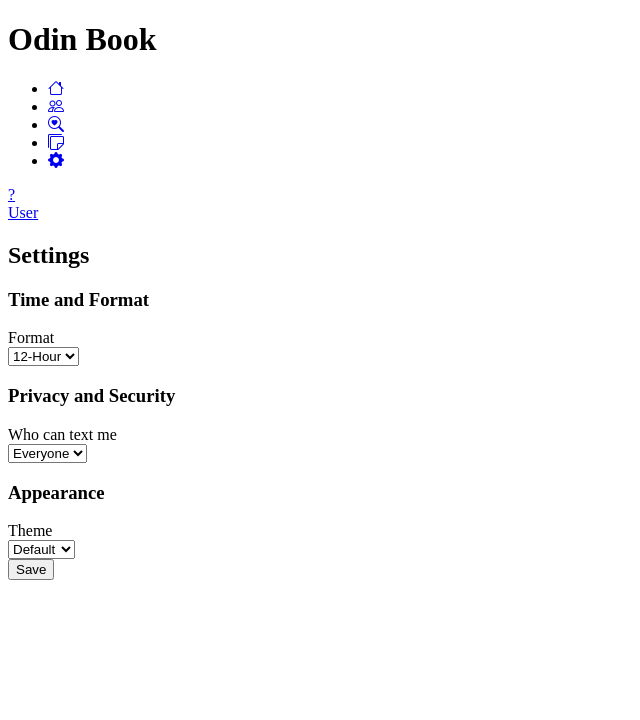
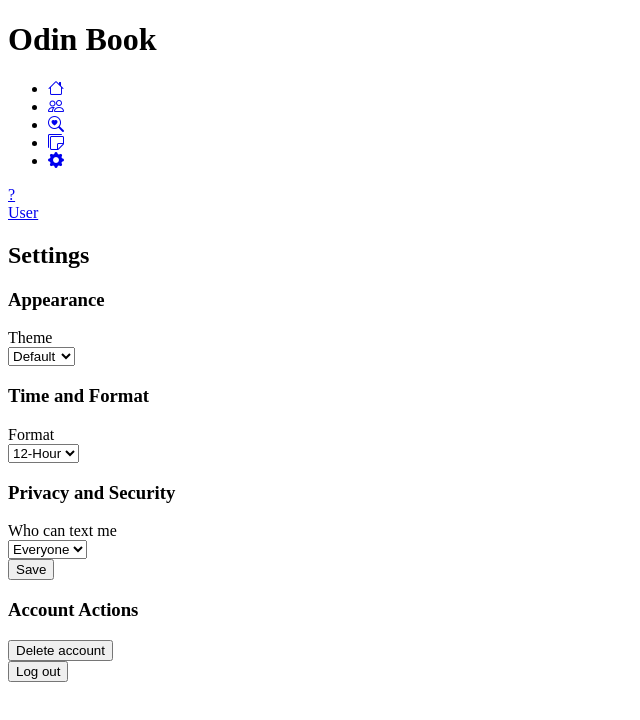
Before and after one commit to zentyvi/odin-book, a React (Vite) app in the folder frontend/: page /settings in a window 1280 px wide. Shown: the top 720 px of the page, without its empty margins (0-640 px from the left). Built offline with nearby package versions, Linux system fonts and the light colour scheme; no server answers; sample sign-in values are in the browser's storage.

Commit message:
Add account actions to settings

```diff
--- a/frontend/src/api/functions/users.js
+++ b/frontend/src/api/functions/users.js
@@ -1,22 +1,4 @@
 import { api_url } from "../config.js";
-
-async function $updateLocalSettings() {
-  const token = localStorage.getItem("token");
-  const bearer = `Bearer ${token}`;
-  const response = await fetch(`${api_url}/users/me/settings`, {
-    headers: {
-      authorization: bearer,
-    },
-  });
-
-  if (!response.ok) {
-    throw new Error("Failed to fetch settings");
-  }
-
-  const result = await response.json();
-  localStorage.setItem("settings", JSON.stringify(result));
-  return result;
-}
 
 async function getMyInfo() {
   const token = localStorage.getItem("token");
@@ -32,10 +14,7 @@ async function getMyInfo() {
   }
 
   const result = await response.json();
-  const settings = JSON.parse(localStorage.getItem("settings"));
-  if (!settings || result?.settings?.updatedAt !== settings?.updatedAt) {
-    $updateLocalSettings();
-  }
+
   return result;
 }
 
@@ -50,6 +29,23 @@ async function getMyFriends() {
 
   if (!response.ok) {
     throw new Error("Failed to fetch friends");
+  }
+
+  const result = await response.json();
+  return result;
+}
+
+async function getMySettings() {
+  const token = localStorage.getItem("token");
+  const bearer = `Bearer ${token}`;
+  const response = await fetch(`${api_url}/users/me/settings`, {
+    headers: {
+      authorization: bearer,
+    },
+  });
+
+  if (!response.ok) {
+    throw new Error("Failed to fetch settings");
   }
 
   const result = await response.json();
@@ -127,6 +123,24 @@ async function deleteAvatar() {
 
   if (!response.ok) {
     throw new Error("Failed to delete avatar");
+  }
+
+  const result = await response.json();
+  return result;
+}
+
+async function deleteMyProfile() {
+  const token = localStorage.getItem("token");
+  const bearer = `Bearer ${token}`;
+  const response = await fetch(`${api_url}/users/me`, {
+    method: "DELETE",
+    headers: {
+      authorization: bearer,
+    },
+  });
+
+  if (!response.ok) {
+    throw new Error("Failed to delete user");
   }
 
   const result = await response.json();
@@ -226,10 +240,12 @@ async function deleteFriend(friendId) {
 export {
   getMyInfo,
   getMyFriends,
+  getMySettings,
   updateMySettings,
   updateMyProfile,
   uploadAvatar,
   deleteAvatar,
+  deleteMyProfile,
   getUserPreview,
   getUserProfile,
   createFriendRequest,
--- a/frontend/src/contexts/DataProvider.jsx
+++ b/frontend/src/contexts/DataProvider.jsx
@@ -1,12 +1,12 @@
 import { createContext, useContext, useState } from "react";
-import { getMySettings, updateLocalSettings } from "../utilis/helpers.js";
+import { getMyLocalSettings, updateLocalSettings } from "../utilis/helpers.js";
 import { updateMySettings } from "../api/functions/users.js";
 
 const DataContext = createContext(null);
 
 export function DataProvider({ children }) {
   const [posts, setPosts] = useState([]);
-  const [settings, setSettings] = useState(getMySettings());
+  const [settings, setSettings] = useState(getMyLocalSettings());
 
   const updateSettings = async (newSettings) => {
     try {
@@ -149,6 +149,7 @@ export function DataProvider({ children }) {
         addCommentInCache,
         deleteCommentFromCache,
         settings,
+        setSettings,
         updateSettings,
       }}
     >
--- a/frontend/src/features/profileEdit/EditHeader.jsx
+++ b/frontend/src/features/profileEdit/EditHeader.jsx
@@ -14,7 +14,7 @@ function EditHeader() {
   const { settings } = useData();
   const [isMenuOpen, setIsMenuOpen] = useState(false);
   const [errors, setErrors] = useState(null);
-  const [previewUrl, setPreviewUrl] = useState(user?.avatarUrl || null);
+  const previewUrl = user?.avatarUrl || null;
 
   const fileInputRef = useRef(null);
   const gradientId = user.name ? getRandomNumberFromString(user.name) : 1;
@@ -30,7 +30,6 @@ function EditHeader() {
       }
       const newAvatar = result.avatarUrl;
       setUser((prev) => ({ ...prev, avatarUrl: newAvatar }));
-      setPreviewUrl(newAvatar);
       setErrors(null);
       return true;
     } catch (err) {
@@ -43,7 +42,6 @@ function EditHeader() {
     try {
       await deleteAvatar();
       setUser((prev) => ({ ...prev, avatarUrl: null }));
-      setPreviewUrl(null);
       setIsMenuOpen(false);
     } catch (err) {
       console.error("Failed to delete avatar:", err);
--- a/frontend/src/features/settings/SettingsPage.jsx
+++ b/frontend/src/features/settings/SettingsPage.jsx
@@ -5,6 +5,7 @@ import { updateLocalSettings } from "../../utilis/helpers.js";
 import TimeAndFormat from "./sections/TimeAndFormat.jsx";
 import PrivacyAndSecurity from "./sections/PrivacyAndSecurity.jsx";
 import Appearance from "./sections/Appearance.jsx";
+import AccountActions from "./sections/AccountActions.jsx";
 
 function SettingsPage() {
   const { isAuthenticated } = useAuth();
@@ -37,13 +38,18 @@ function SettingsPage() {
       </header>
       <div>
         <div>
+          <Appearance updateField={updateField} />
           <TimeAndFormat updateField={updateField} />
-          <PrivacyAndSecurity updateField={updateField} />
-          <Appearance updateField={updateField} />
+          {isAuthenticated && <PrivacyAndSecurity updateField={updateField} />}
         </div>
         <div>
           <button onClick={handleSave}>Save</button>
         </div>
+        {isAuthenticated && (
+          <div>
+            <AccountActions />
+          </div>
+        )}
       </div>
     </main>
   );
--- /dev/null
+++ b/frontend/src/features/settings/sections/AccountActions.jsx
@@ -0,0 +1,47 @@
+import { deleteMyProfile } from "../../../api/functions/users.js";
+import { useAuth } from "../../../contexts/AuthProvider.jsx";
+import SettingsSection from "../SettingsSection.jsx";
+
+function AccountActions() {
+  const { logout } = useAuth();
+
+  const handleDelete = async () => {
+    try {
+      if (
+        !confirm(
+          "Are you sure that you want to delete your profile? This action cannot be undone",
+        )
+      ) {
+        return;
+      }
+      await deleteMyProfile();
+      logout();
+    } catch (err) {
+      console.error(err);
+    }
+  };
+
+  return (
+    <SettingsSection title="Account Actions">
+      <div>
+        <div>
+          <button onClick={handleDelete}>Delete account</button>
+        </div>
+        <div>
+          <button
+            onClick={() => {
+              if (!confirm("Are you sure that you want to log out?")) {
+                return;
+              }
+              logout();
+            }}
+          >
+            Log out
+          </button>
+        </div>
+      </div>
+    </SettingsSection>
+  );
+}
+
+export default AccountActions;
--- a/frontend/src/features/settings/sections/Appearance.jsx
+++ b/frontend/src/features/settings/sections/Appearance.jsx
@@ -1,5 +1,5 @@
 import { useData } from "../../../contexts/DataProvider.jsx";
-import SettingsSection from "./SettingsSection.jsx";
+import SettingsSection from "../SettingsSection.jsx";
 
 function Appearance({ updateField }) {
   const { settings } = useData();
--- a/frontend/src/features/settings/sections/PrivacyAndSecurity.jsx
+++ b/frontend/src/features/settings/sections/PrivacyAndSecurity.jsx
@@ -1,5 +1,5 @@
 import { useData } from "../../../contexts/DataProvider.jsx";
-import SettingsSection from "./SettingsSection.jsx";
+import SettingsSection from "../SettingsSection.jsx";
 
 function PrivacyAndSecurity({ updateField }) {
   const { settings } = useData();
--- a/frontend/src/features/settings/sections/TimeAndFormat.jsx
+++ b/frontend/src/features/settings/sections/TimeAndFormat.jsx
@@ -1,5 +1,5 @@
 import { useData } from "../../../contexts/DataProvider.jsx";
-import SettingsSection from "./SettingsSection.jsx";
+import SettingsSection from "../SettingsSection.jsx";
 
 function TimeAndFormat({ updateField }) {
   const { settings } = useData();
--- a/frontend/src/pages/HomePage.jsx
+++ b/frontend/src/pages/HomePage.jsx
@@ -1,15 +1,16 @@
 import { useEffect, useState } from "react";
 import { Outlet } from "react-router";
-import { getMyInfo } from "../api/functions/users.js";
+import { getMyInfo, getMySettings } from "../api/functions/users.js";
 import { useAuth } from "../contexts/AuthProvider.jsx";
 import { useData } from "../contexts/DataProvider.jsx";
 import { getFeed } from "../api/functions/posts.js";
 import Loader from "../components/Loader";
 import Header from "../features/header/Header.jsx";
+import { getMyLocalSettings, updateLocalSettings } from "../utilis/helpers.js";
 
 function HomePage() {
   const { user, setUser, isAuthenticated } = useAuth();
-  const { setPosts, posts, mergePosts } = useData();
+  const { setPosts, posts, mergePosts, setSettings } = useData();
   const [loading, setLoading] = useState(
     (isAuthenticated && !user) || posts?.length === 0,
   );
@@ -19,6 +20,15 @@ function HomePage() {
     const main = async () => {
       try {
         const result = await getMyInfo();
+        const localSettings = getMyLocalSettings();
+        if (
+          !localSettings ||
+          result?.settings?.updatedAt !== localSettings?.updatedAt
+        ) {
+          const newSettings = await getMySettings();
+          updateLocalSettings(newSettings);
+          setSettings(newSettings);
+        }
         setUser(result);
       } catch (err) {
         console.error(err);
--- a/frontend/src/utilis/helpers.js
+++ b/frontend/src/utilis/helpers.js
@@ -47,7 +47,7 @@ export function getRandomNumberFromString(string) {
   return (r % 5) + 1;
 }
 
-export function getMySettings() {
+export function getMyLocalSettings() {
   const settings = JSON.parse(localStorage.getItem("settings"));
   return settings || {};
 }
```
Also changed, not shown: frontend/src/features/settings/SettingsSection.jsx (renamed from frontend/src/features/settings/sections/SettingsSection.jsx), 2 other files (tests, documents, lock files or other folders).
